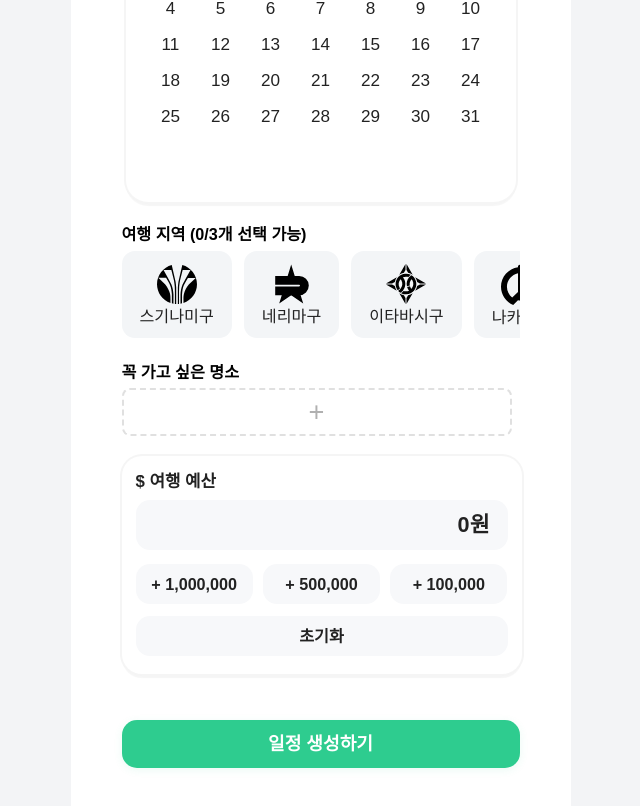
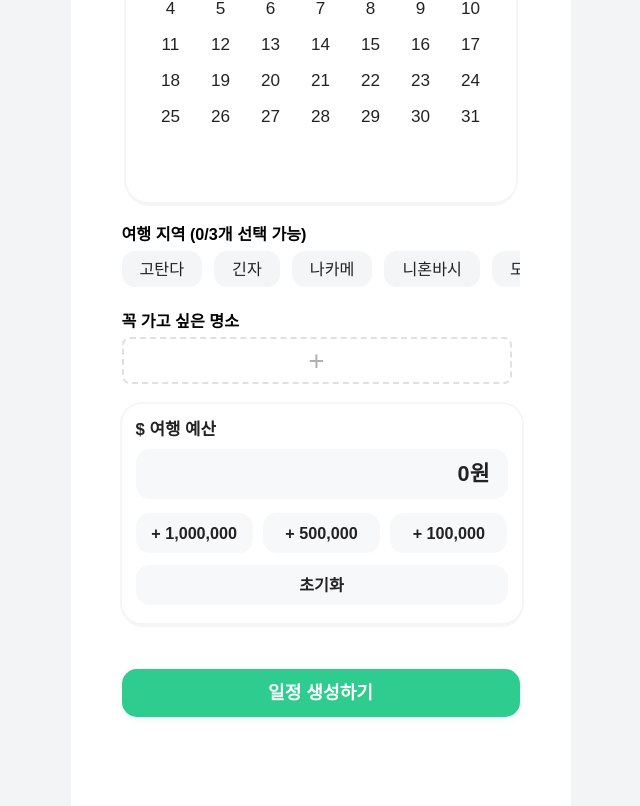
Before and after one commit to CSID-DGU/2025-1-CSC4004-1-9-YumYumGuide, a Next.js app in the folder frontend/: page /newSchedule in a window 1280 px wide. Shown: the part 890-1696 px from the top of the page, without its empty margins (312-952 px from the left). Built offline with nearby package versions, Linux system fonts and the light colour scheme.

Commit message:
feat: 장소 수정

```diff
--- a/frontend/src/app/newSchedule/page.tsx
+++ b/frontend/src/app/newSchedule/page.tsx
@@ -98,29 +98,25 @@ const NewSchedule = () => {
   };
 
   const regionData = [
-    { name: '스기나미구', icon: '/icons/tokyo/1_Suginami.svg' },
-    { name: '네리마구', icon: '/icons/tokyo/2_Nerima.svg' },
-    { name: '이타바시구', icon: '/icons/tokyo/3_Itabashi.svg' },
-    { name: '나카노구', icon: '/icons/tokyo/4_Nakano.svg' },
-    { name: '도시마구', icon: '/icons/tokyo/5_Toshima.svg' },
-    { name: '키타구', icon: '/icons/tokyo/6_Kita.svg' },
-    { name: '아다치구', icon: '/icons/tokyo/7_Adachi.svg' },
-    { name: '신주쿠구', icon: '/icons/tokyo/8_Shinjuku.svg' },
-    { name: '분쿄구', icon: '/icons/tokyo/9_Bunkyo.svg' },
-    { name: '다이토구', icon: '/icons/tokyo/10_Taito.svg' },
-    { name: '아라카와구', icon: '/icons/tokyo/11_Arakawa.svg' },
-    { name: '세타가야구', icon: '/icons/tokyo/12_Setagaya.svg' },
-    { name: '메구로구', icon: '/icons/tokyo/13_Meguro.svg' },
-    { name: '시부야구', icon: '/icons/tokyo/14_Shibuya.svg' },
-    { name: '치요다구', icon: '/icons/tokyo/15_Chiyoda.svg' },
-    { name: '미나토구', icon: '/icons/tokyo/16_Minato.svg' },
-    { name: '주오구', icon: '/icons/tokyo/17_Chuo.svg' },
-    { name: '스미다구', icon: '/icons/tokyo/18_Sumida.svg' },
-    { name: '카츠시카구', icon: '/icons/tokyo/19_Katsushika.svg' },
-    { name: '오타구', icon: '/icons/tokyo/20_Ota.svg' },
-    { name: '시나가와구', icon: '/icons/tokyo/21_Shinagawa.svg' },
-    { name: '고토구', icon: '/icons/tokyo/22_Koto.svg' },
-    { name: '에도가와구', icon: '/icons/tokyo/23_Edogawa.svg' },
+    { name: '고탄다' },
+    { name: '긴자' },
+    { name: '나카메' },
+    { name: '니혼바시' },
+    { name: '도쿄역 주변' },
+    { name: '마루노우치' },
+    { name: '메구로' },
+    { name: '시부야' },
+    { name: '신바시' },
+    { name: '신주쿠' },
+    { name: '아사쿠사' },
+    { name: '아키하바라' },
+    { name: '에비스' },
+    { name: '우에노' },
+    { name: '유라쿠초' },
+    { name: '이케부코로' },
+    { name: '칸다' },
+    { name: '타마 치' },
+    { name: '하마 마츠' },
   ];
 
   // Calculate trip duration
@@ -387,7 +383,6 @@ const NewSchedule = () => {
                 }}
                 style={{ display: 'flex', flexDirection: 'column', alignItems: 'center', justifyContent: 'center' }}
               >
-                <Image src={region.icon} alt={region.name} width={40} height={40} style={{ marginBottom: 4 }} />
                 <div>{region.name}</div>
               </div>
             ))}
```
Also changed, not shown: frontend/tsconfig.json (+13 -4 lines), frontend/package.json (line endings or trailing spaces).
